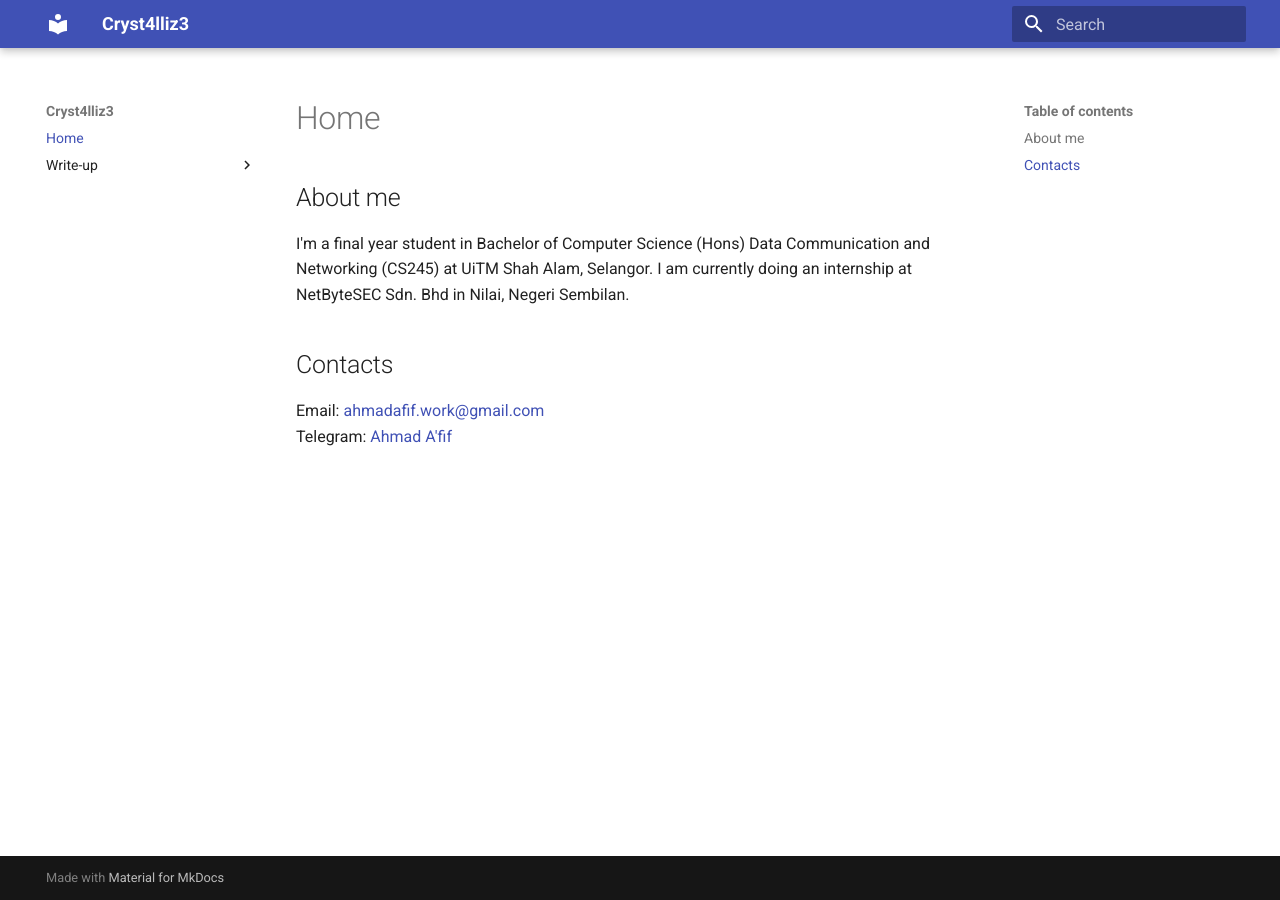
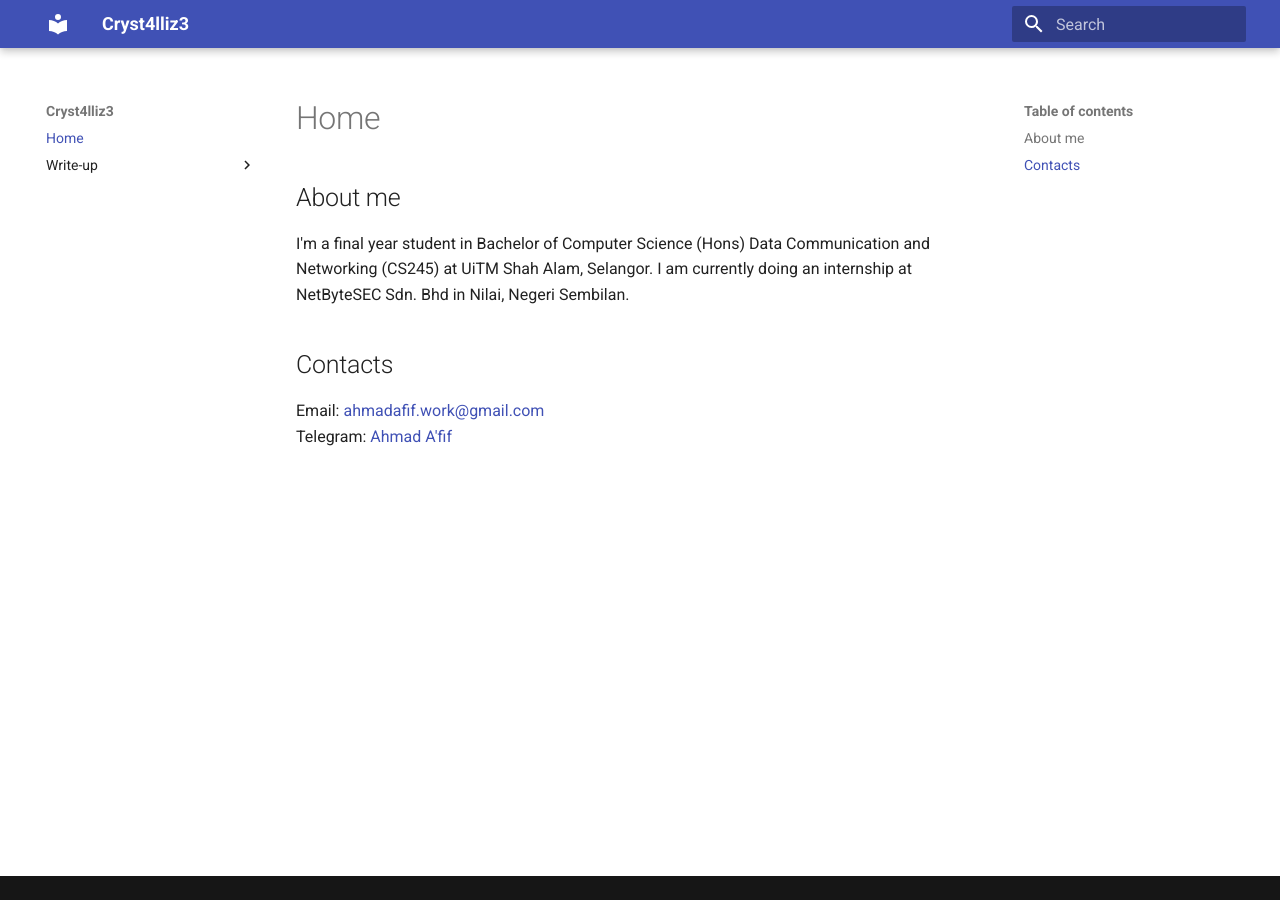
Before and after one commit to cryst4lliz3/cryst4lliz3.github.io, an MkDocs documentation site: the page built from docs/index.md, in a window 1280 px wide. Built offline with MkDocs 1.6.1 and Material for MkDocs 9.7.7, drawn with Linux system fonts in a browser that asks for light colours; part of the change alters nothing that is shown.

```diff
--- a/mkdocs.yml
+++ b/mkdocs.yml
@@ -22,3 +22,7 @@ theme:
 google_analytics:
   - UA-183966884-1
   - auto
+
+extra:
+  generator: false
+  disqus: cryst4lliz3-github-io
```
Also changed, not shown: site/404.html, site/writeup/basic-malware-analysis-chake-berberian-order/index.html, site/writeup/ctf-round-3-active-directory/index.html, site/writeup/malware-traffic-analysis-1-pcap/index.html, 1 other file.
